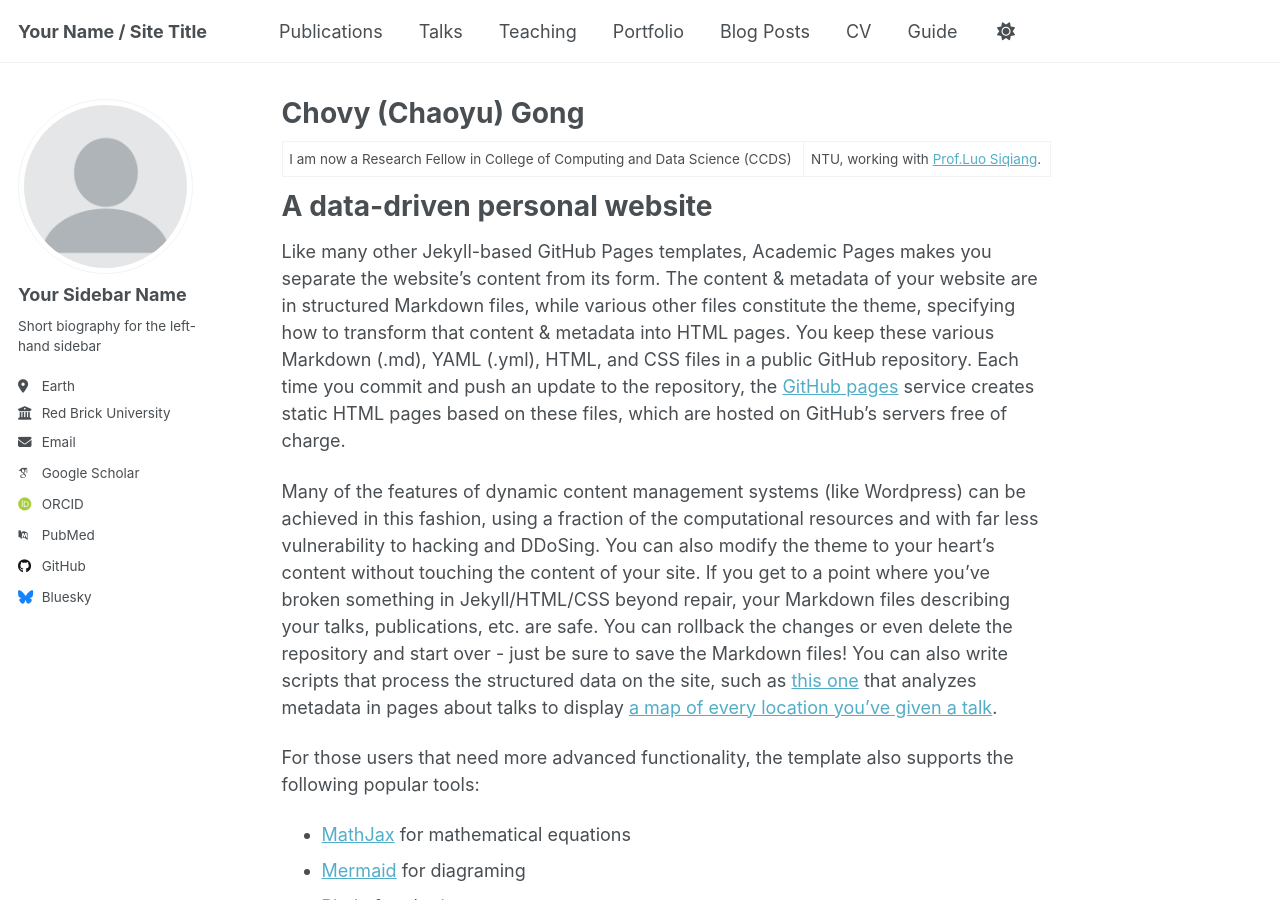
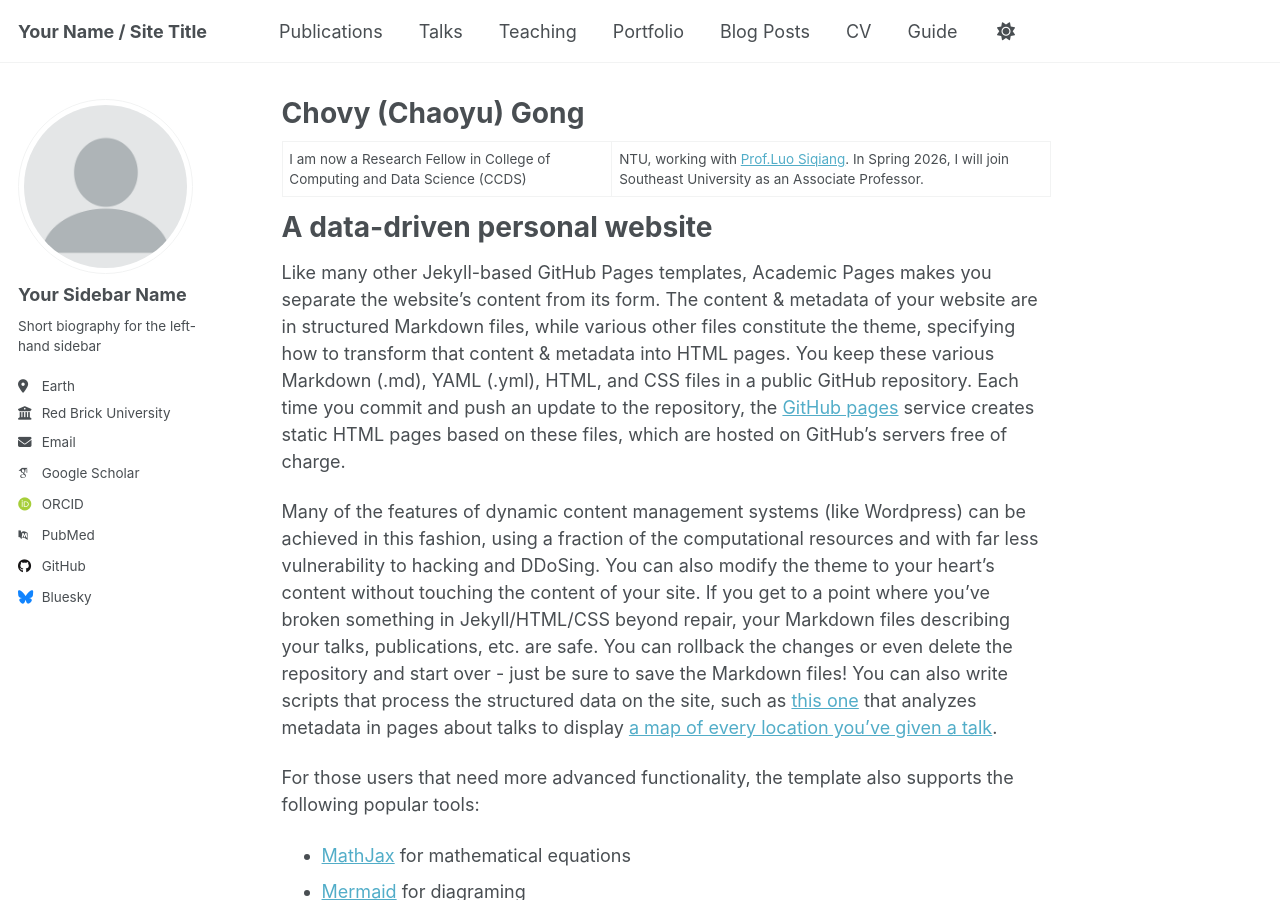
Before and after one commit to doushijihui/Chovy-Gong, a Jekyll site: the page built from _pages/about.md, in a window 1280 px wide and 900 px high. Built offline with Jekyll 4.4.1, drawn with Linux system fonts in a browser that asks for light colours; some web fonts are replaced; a script that is not in the unit is left out.

Commit message:
Update about.md

```diff
--- a/_pages/about.md
+++ b/_pages/about.md
@@ -7,7 +7,7 @@ redirect_from:
   - /about.html
 ---
 
-I am now a Research Fellow in College of Computing and Data Science (CCDS)|NTU, working with [Prof.Luo Siqiang](https://siqiangluo.com/).
+I am now a Research Fellow in College of Computing and Data Science (CCDS)|NTU, working with [Prof.Luo Siqiang](https://siqiangluo.com/). In Spring 2026, I will join Southeast University as an Associate Professor.
 
 
 A data-driven personal website
```
